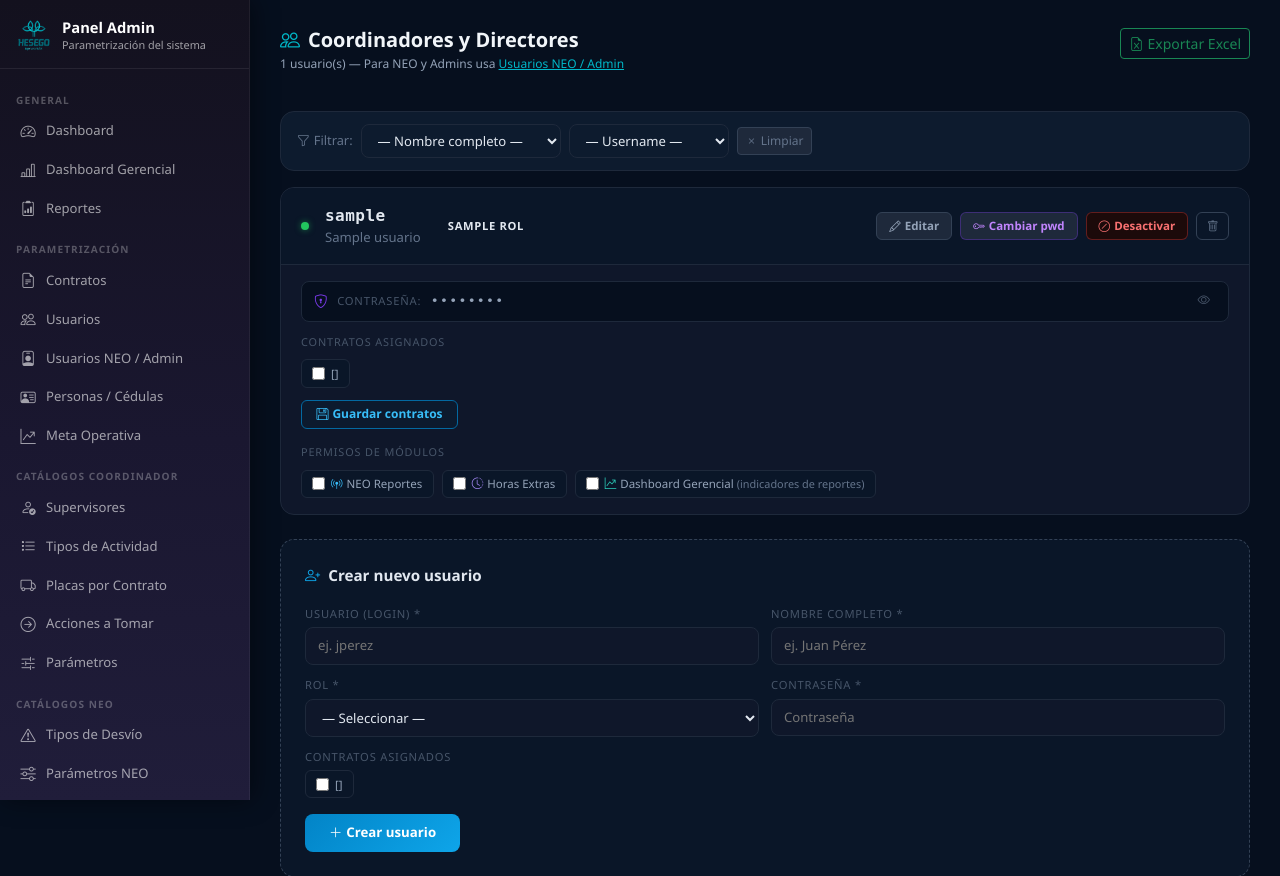
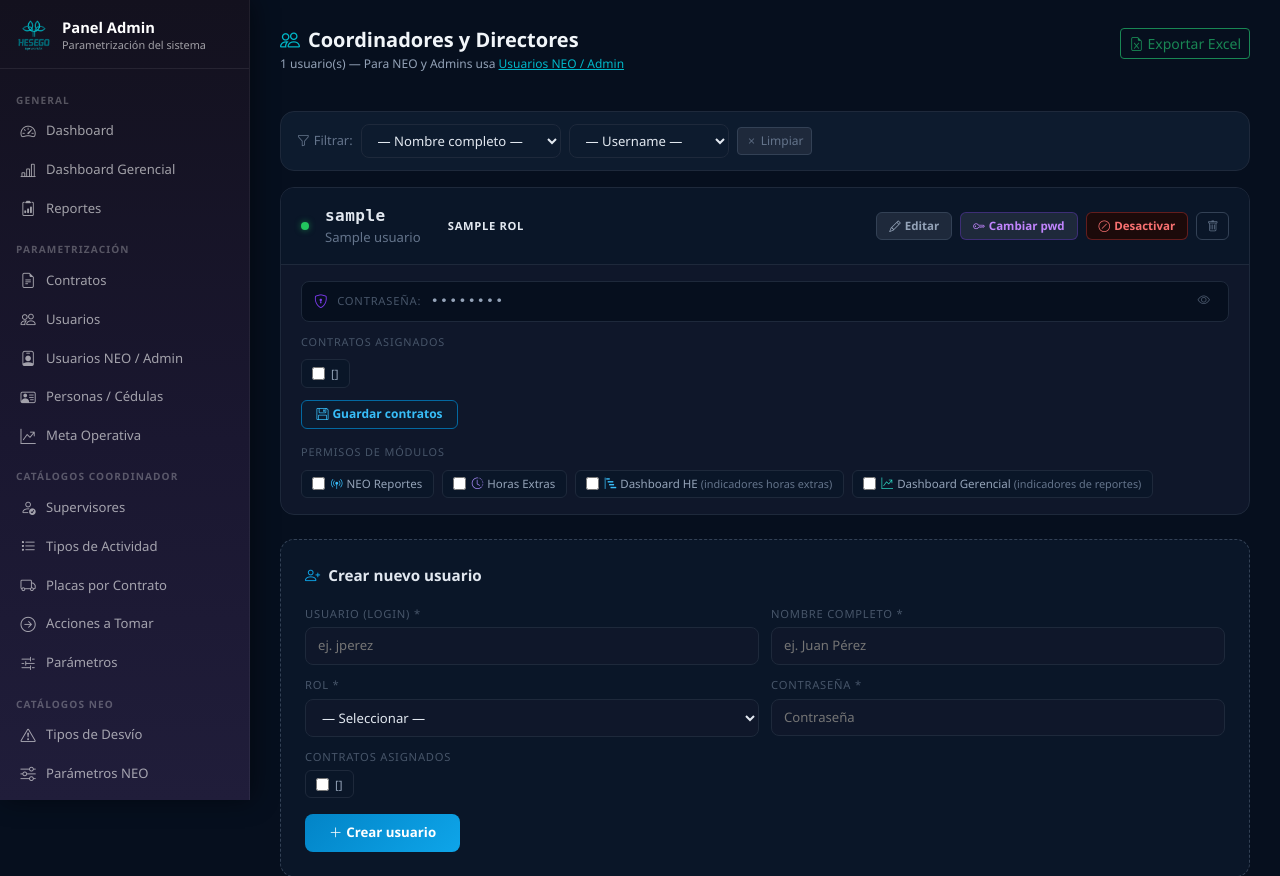
Before and after one commit to mariajosebarreto75/Incidencias, a Python web app: template app/templates/admin/usuarios.html in a window 1280 px wide. Shown: the top 876 px of the page. Run offline with Jinja, Linux system fonts and the light colour scheme; the template is opened without the code that fills it: most values are stand-ins (such as "Sample title", 1, 10 or a date in 2020); some libraries are stand-ins or nearby versions.

Commit message:
feat: agregar permiso Dashboard HE (indicadores horas extras) en admin usuarios

```diff
--- a/app/templates/admin/usuarios.html
+++ b/app/templates/admin/usuarios.html
@@ -251,6 +251,12 @@
                        {% if 'horas_extras' in perms %}checked{% endif %} onchange="togglePermiso(this)">
                 <span><i class="bi bi-clock-history me-1" style="color:#a78bfa;"></i>Horas Extras</span>
             </label>
+            <label class="nu-check-label" style="border-color:{% if 'dashboard_he' in perms %}#0369a1{% else %}#1e293b{% endif %};"
+                   title="Dashboard HE — indicadores de horas extras (hrs reportadas, autorizadas, valor extra nómina)">
+                <input type="checkbox" class="perm-ck" data-uid="{{ u.id }}" data-permiso="dashboard_he"
+                       {% if 'dashboard_he' in perms %}checked{% endif %} onchange="togglePermiso(this)">
+                <span><i class="bi bi-bar-chart-steps me-1" style="color:#38bdf8;"></i>Dashboard HE <small style="color:#64748b;font-size:.68rem;">(indicadores horas extras)</small></span>
+            </label>
             <label class="nu-check-label" style="border-color:{% if u.acceso_dashboard or 'dashboard_gerencial' in perms %}#0d9488{% else %}#1e293b{% endif %};"
                    title="Dashboard Gerencial — vista consolidada de indicadores de reportes operacionales NEO (conformidad, no conformidad, tiempos de respuesta)">
                 <input type="checkbox" class="perm-ck" data-uid="{{ u.id }}" data-permiso="dashboard_gerencial"
@@ -420,7 +426,7 @@ async function togglePermiso(cb) {
         : { permiso, valor };
     const r = await apiFetch("/admin/api/usuarios/" + uid, "PUT", payload);
     if (r.success) {
-        const colorMap = { neo_reportes:'#0284c7', horas_extras:'#7c3aed', dashboard_gerencial:'#0d9488' };
+        const colorMap = { neo_reportes:'#0284c7', horas_extras:'#7c3aed', dashboard_he:'#0369a1', dashboard_gerencial:'#0d9488' };
         cb.parentElement.style.borderColor = valor ? (colorMap[permiso] || '#0ea5e9') : '#1e293b';
         mostrarAlerta("alerta", (valor ? "✓ Permiso activado" : "✓ Permiso desactivado") + ": " + permiso, "success");
     } else {
```
